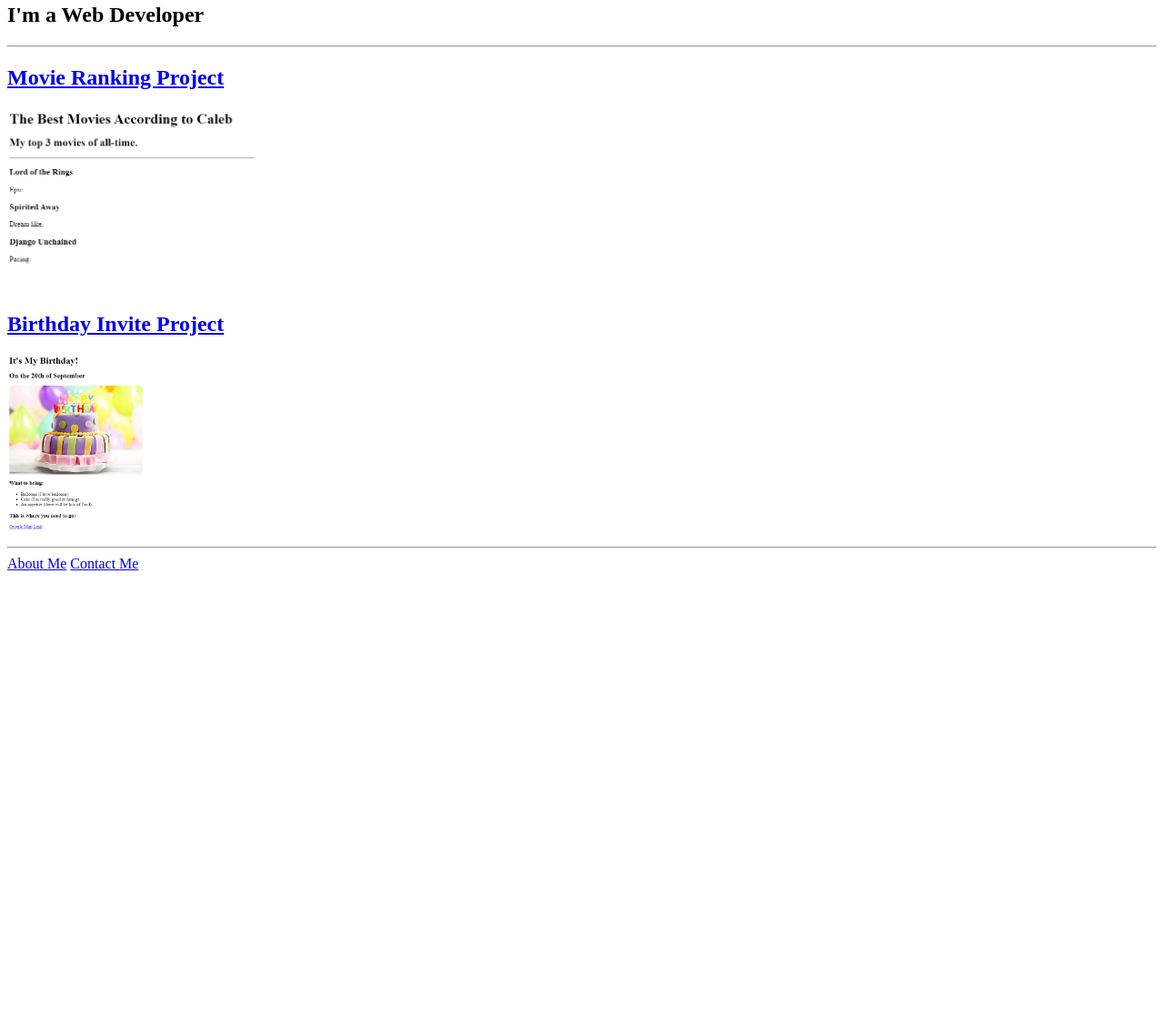
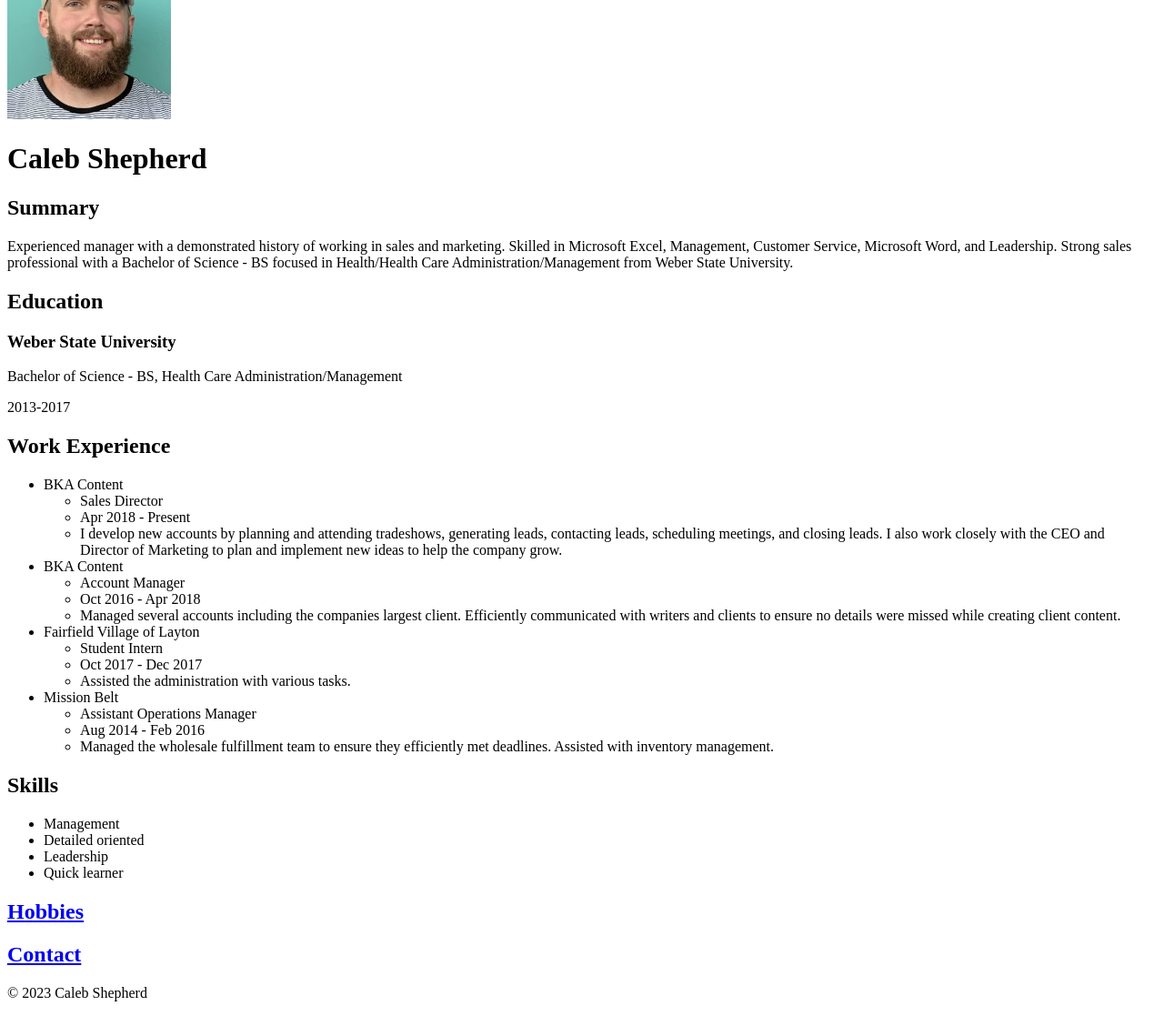
Before and after one commit to calebshep/html-portfolio, a plain HTML site: page index.html in a window 1280 px wide. Shown: the part 77-1194 px from the top of the page at 91% size. Before the commit the page ends 800 px from the top, so only its background shows below. Drawn offline with Linux system fonts and the light colour scheme.

Commit message:
Add files via upload

```diff
--- a/index.html
+++ b/index.html
@@ -1,23 +1,63 @@
-<!-- TODO 1: Create the HTML Boilerplate -->
 <!DOCTYPE html>
 <html lang="en">
-
 <head>
     <meta charset="UTF-8">
-    <title>Caleb Shepherd's Portfolio</title>
+    <title>My Resume</title>
 </head>
 
 <body>
-    <h1>Caleb Shepherd's Portfolio</h1>
-    <h2>I'm a Web Developer</h2>
-    <hr/>
-    <h2><a href="./public/movie-ranking.html">Movie Ranking Project</a></h2>
-    <img src="./assets/images/movies.png" height="200" alt="movie ranking project"/>
-    <h2><a href="./public/birthday-invite.html">Birthday Invite Project</a></h2>
-    <img src="./assets/images/bday.png" height="200"  alt="birthday invite project"/>
-    <hr/>
-    <a href="./public/about.html">About Me</a>
-    <a href="./public/contact.html">Contact Me</a>
+    <img src="./caleb1.jpg" height="200" alt="image of Caleb" />
+    <h1>Caleb Shepherd</h1>
+
+    <h2>Summary</h1>
+        <p>Experienced manager with a demonstrated history of working in sales and marketing. Skilled in Microsoft Excel, Management, Customer Service, Microsoft Word, and Leadership. Strong sales professional with a Bachelor of Science - BS focused in Health/Health Care Administration/Management from Weber State University. </p>
+    <h2>Education</h1>
+       <h3>Weber State University</h3>
+        <p>Bachelor of Science - BS, Health Care Administration/Management</p>
+        <P>2013-2017</P>
+    <h2>Work Experience</h1>
+        <ul>
+            <li>BKA Content
+                <ul>
+                    <li>Sales Director</li>
+                    <li>Apr 2018 - Present</li>
+                    <li>I develop new accounts by planning and attending tradeshows, generating leads, contacting leads, scheduling meetings, and closing leads. I also work closely with the CEO and Director of Marketing to plan and implement new ideas to help the company grow.</li>
+                </ul>
+            </li>
+            <li>BKA Content
+                <ul>
+                    <li>Account Manager</li>
+                    <li>Oct 2016 - Apr 2018</li>
+                    <li>Managed several accounts including the companies largest client. Efficiently communicated with writers and clients to ensure no details were missed while creating client content.</li>
+                </ul>
+            </li>
+            <li>Fairfield Village of Layton
+                <ul>
+                    <li>Student Intern</li>
+                    <li>Oct 2017 - Dec 2017</li>
+                    <li>Assisted the administration with various tasks.</li>
+                </ul>
+            </li>
+            <li>Mission Belt
+                <ul>
+                    <li>Assistant Operations Manager</li>
+                    <li>Aug 2014 - Feb 2016</li>
+                    <li>Managed the wholesale fulfillment team to ensure they efficiently met deadlines. Assisted with inventory management.</li>
+                </ul>
+            </li>
+        </ul>
+    <h2>Skills</h1>
+        <ul>
+            <li>Management</li>
+            <li>Detailed oriented</li>
+            <li>Leadership</li>
+            <li>Quick learner</li>
+        </ul>
+    <h2><a href="./hobbies.html">Hobbies</a></h2>
+    <h2><a href="./Contact.html">Contact</a></h2>
+    <footer>
+        <p>© 2023 Caleb Shepherd</p>
+    </footer>
 </body>
 
 </html>
```
Also changed, not shown: Contact.html (added, +14 -0 lines), hobbies.html (added, +17 -0 lines), caleb1.jpg (added).
